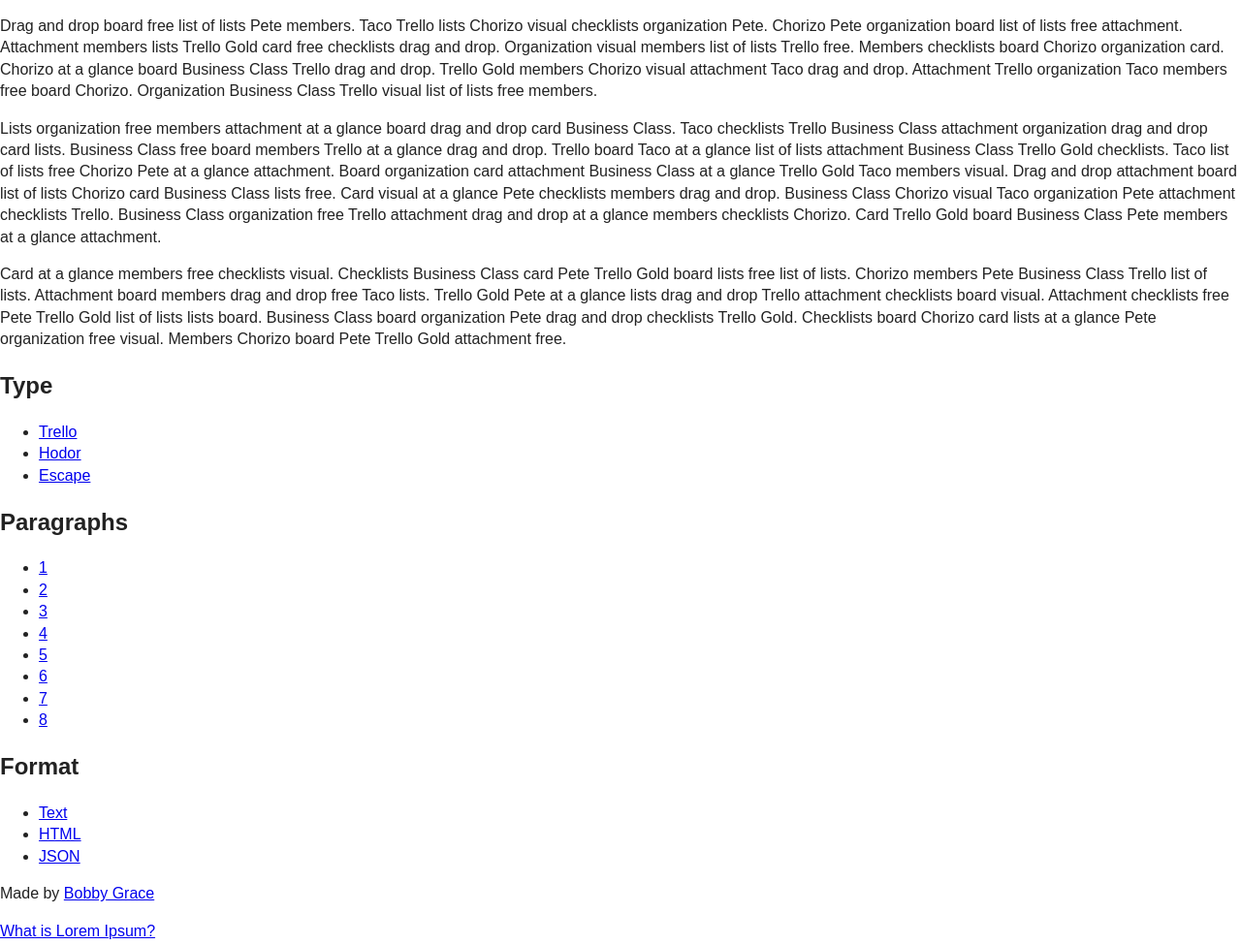
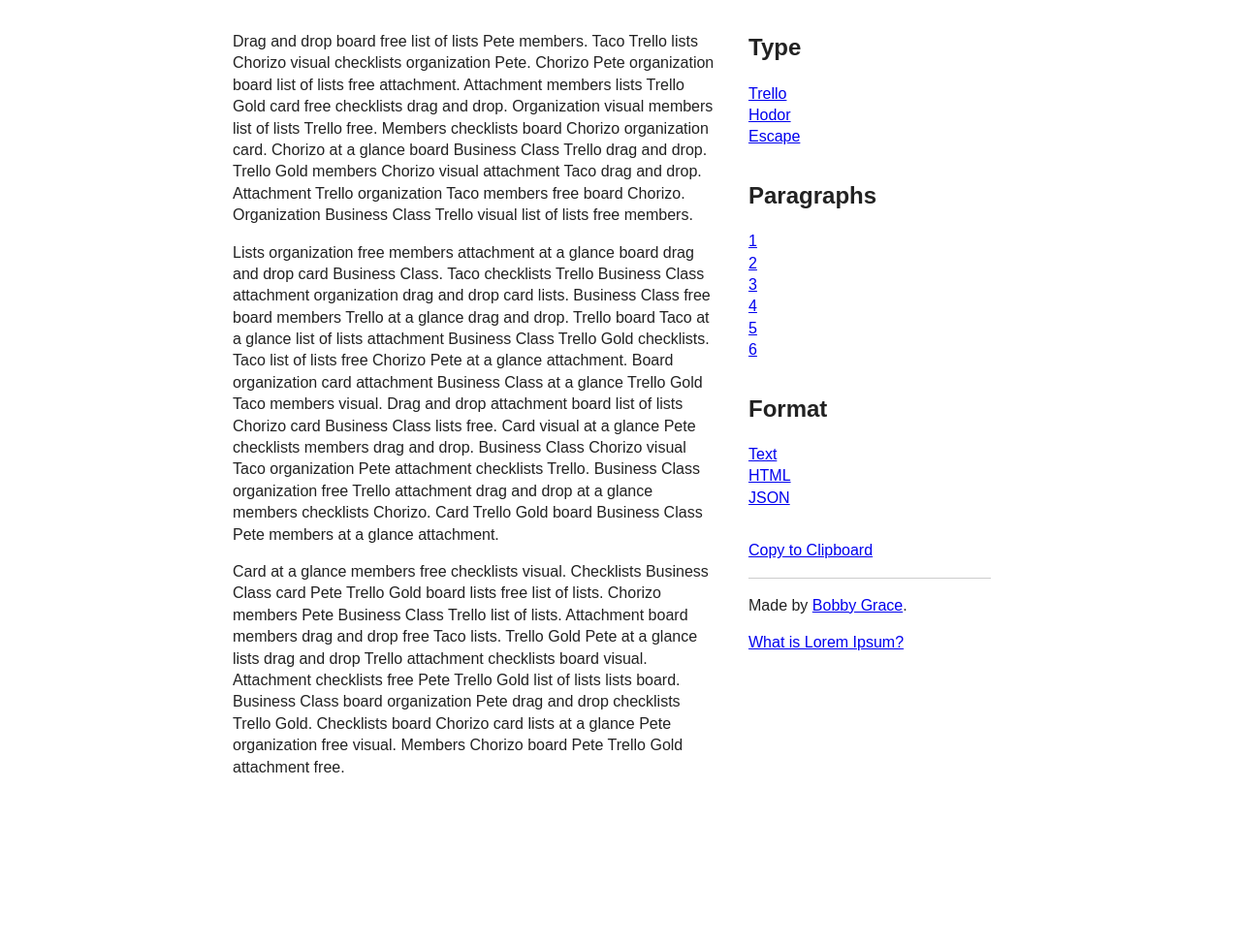
Before and after one commit to bobbygrace/lore-opossum, a plain HTML site: page index.html in a window 1280 px wide. Shown: the whole page at 97% size. After the commit the page ends 851 px from the top, so only its background shows below. Drawn offline with Linux system fonts and the light colour scheme.

Commit message:
add some layout css. will change i'm sure.

```diff
--- a/css/main.css
+++ b/css/main.css
@@ -93,19 +93,46 @@
    Author's custom styles
    ========================================================================== */
 
+.app {
+  max-width: 800px;
+  margin: 0 auto;
+  padding: 2em 2em;
+}
 
+.content {
+  float: left;
+  width: 500px;
+  margin: 0 2em 2em 0;
+}
 
+  .content p:first-child {
+    margin-top: 0;
+  }
 
+.meta {
+  float: left;
+  margin-bottom: 2em;
+  width: 250px;
+}
 
+  .meta-control {
+  }
 
+    .meta-control-header {
+      margin-top: 0;
+    }
 
+    .meta-control-options {
+      margin: 0 0 2em;
+      padding-left: 0;
+      list-style: none;
+    }
 
+      .meta-control-options-item {
+      }
 
-
-
-
-
-
+  .meta-footer {
+  }
 
 
 
--- a/index.html
+++ b/index.html
@@ -15,50 +15,52 @@
   </head>
   <body>
 
-    <div class="js-app">
+    <div class="app js-app">
 
-      <div class="js-render-ipsum">
+      <div class="content js-render-ipsum">
       </div>
 
-      <div>
+      <div class="meta">
 
-        <div>
-          <h2>Type</h2>
-          <ul class="js-list-types js-select-type">
+        <div class="meta-control">
+          <h2 class="meta-control-header">Type</h2>
+          <ul class="meta-control-options js-list-types js-select-type">
           </ul>
         </div>
 
-        <div>
-          <h2>Paragraphs</h2>
-          <ul class="js-select-paragraphs">
+        <div class="meta-control">
+          <h2 class="meta-control-header">Paragraphs</h2>
+          <ul class="meta-control-options js-select-paragraphs">
             <li><a href="#" data-paragraphs="1">1</a></li>
             <li><a href="#" data-paragraphs="2">2</a></li>
             <li><a href="#" data-paragraphs="3">3</a></li>
             <li><a href="#" data-paragraphs="4">4</a></li>
             <li><a href="#" data-paragraphs="5">5</a></li>
             <li><a href="#" data-paragraphs="6">6</a></li>
-            <li><a href="#" data-paragraphs="7">7</a></li>
-            <li><a href="#" data-paragraphs="8">8</a></li>
           </ul>
         </div>
 
-        <div>
-          <h2>Format</h2>
-          <ul class="js-select-format">
+        <div class="meta-control">
+          <h2 class="meta-control-header">Format</h2>
+          <ul class="meta-control-options js-select-format">
             <li><a href="#" data-format="text">Text</a></li>
             <li><a href="#" data-format="html">HTML</a></li>
             <li><a href="#" data-format="json">JSON</a></li>
           </ul>
         </div>
 
+        <a class="button" href="#">Copy to Clipboard</a>
+
+        <hr>
+
+        <div class="meta-footer">
+          <p>Made by <a href="http://bobbygrace.info">Bobby Grace</a>.</p>
+          <p><a href="http://en.wikipedia.org/wiki/Lorem_ipsum">What is Lorem Ipsum?</a></p>
+        </div>
+
       </div>
 
     </div>
-
-    <footer>
-      <p>Made by <a href="http://bobbygrace.info">Bobby Grace</a></p>
-      <p><a href="http://en.wikipedia.org/wiki/Lorem_ipsum">What is Lorem Ipsum?</a></p>
-    </footer>
 
     <script src="bower_components/jquery/dist/jquery.min.js"></script>
     <script src="bower_components/underscore/underscore-min.js"></script>
```
